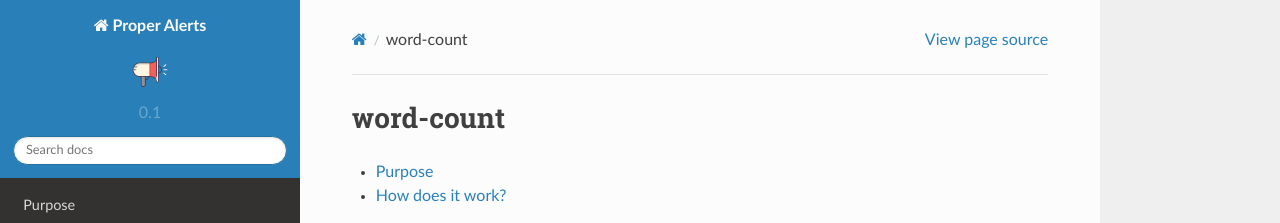
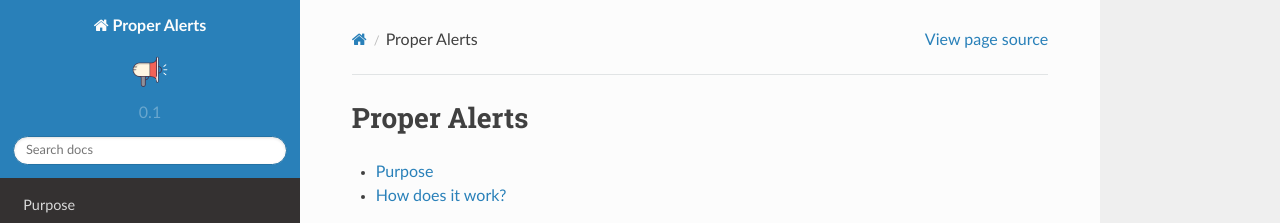
Before and after one commit to a-l-h/splunk-app-proper-alerts, a Sphinx documentation site: the page built from doc/index.rst, in a window 1280 px wide. Shown: the top 223 px of the page. Built offline with Sphinx 7.4.7 and the Read the Docs theme 2.0.0, drawn with Linux system fonts in a browser that asks for light colours.

Commit message:
Update index.rst

```diff
--- a/doc/index.rst
+++ b/doc/index.rst
@@ -4,8 +4,8 @@
    table of contents
 
 
-word-count
-==========
+Proper Alerts
+=============
 
 .. toctree::
    :maxdepth: 2
```
